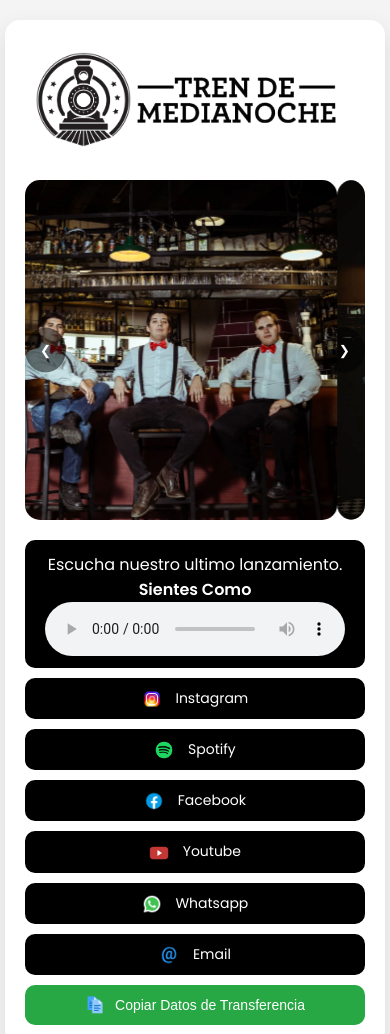
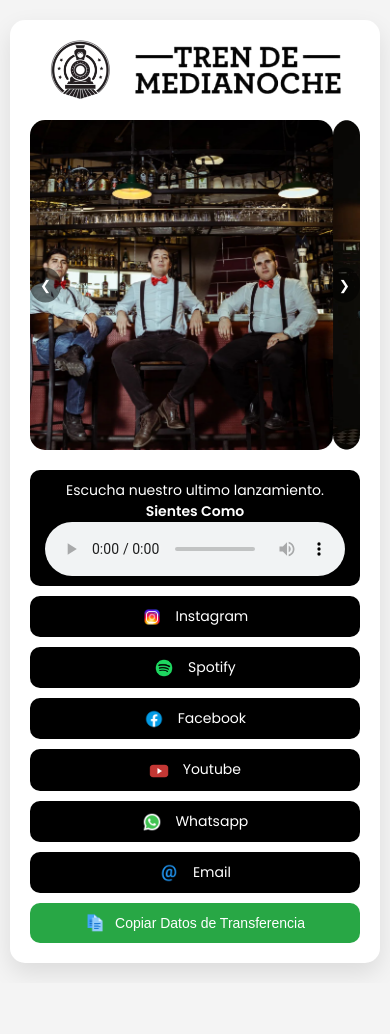
Before and after one commit to nelson4722/nelson4722.github.io, a plain HTML site: page index.html in a window 390 px wide. Shown: the top 1034 px of the page. After the commit the page ends 983 px from the top, so only its background shows below. Drawn offline with Linux system fonts and the light colour scheme.

Commit message:
Update style.css

```diff
--- a/style.css
+++ b/style.css
@@ -246,52 +246,71 @@
 
 /* Estilos para dispositivos móviles */
 @media (max-width: 600px) {
+    /* General */
+    body {
+        font-size: 14px; /* Reducir el tamaño base de la fuente */
+    }
+
+    .logo-wrapper {
+      display: flex; /* Usamos Flexbox para distribuir los elementos en una fila */
+      justify-content: flex-start; /* Alinea los elementos al inicio de la fila */
+      align-items: center; /* Alinea los elementos verticalmente al centro */
+      gap: 1px; /* Controla el espacio entre los dos elementos */
+      padding: 0px;
+   }
+
+    /* Logo */
+    .logo-container {
+   height: 60px; /* Altura del contenedor */
+   width: 30%; /* Anchura del contenedor */
+   background-size: contain; /* Ajusta el tamaño de la imagen al contenedor */
+   background-repeat: no-repeat; /* Evita que la imagen se repita */
+   background-position: center; /* Centra la imagen dentro del contenedor */
+   transition: transform 0.3s ease; /* Efecto de animación */
+}
+
+/* Estilos para el logo */
+.logo {
+   height:60px; /* Altura del logo */
+   width: 65%; /* Anchura del logo */
+   background-size: contain; /* Ajusta el tamaño de la imagen al contenedor */
+   background-repeat: no-repeat; /* Evita que la imagen se repita */
+   background-position: center; /* Centra la imagen dentro del contenedor */
+   transition: transform 0.3s ease; /* Efecto de animación */
+}
+
+    /* Botones */
+    .button-container {
+        gap: 10px; /* Reducir el espacio entre botones */
+    }
+
+    .button, .copy-button, .save-contact-button {
+        font-size: 14px; /* Reducir el tamaño de los botones */
+        padding: 10px 15px; /* Reducir el padding de los botones */
+    }
+
+    .button img, .copy-button img, .save-contact-button img {
+        width: 20px; /* Reducir el tamaño de los íconos */
+        height: 20px;
+    }
+
+    /* Contenedor flotante */
     .floating-container {
-      padding: 20px;
+        padding: 20px; /* Reducir el padding */
     }
 
     .name {
-      font-size: 22px;
-   }
-
-   .button {
-      font-size: 14px;
-      padding: 10px 15px;
-   }
-
-   .copy-button, .save-contact-button {
-      font-size: 14px;
-      padding: 10px 15px;
-   }
-
-   .header-image {
-      border-radius: 10px;
-   }
-
-   .button-container {
-      gap: 10px;
-   }
-
-   .button img, .copy-button img, .save-contact-button img {
-      width: 20px;
-      height: 20px;
-      margin-right: 10px;
+        font-size: 22px; /* Reducir el tamaño del nombre */
+        margin: 10px 0; /* Reducir el margen */
     }
 
     /* Carrusel de imágenes */
     .header-container {
-      max-width: 100%;
-   }
-
-   .header-images {
-      display: flex;
-      transition: transform 0.5s ease-in-out;
+        max-width: 100%; /* Hacer que las imágenes ocupen el 100% del contenedor */
     }
 
     .header-images img {
-      width: 100%;
-      height: auto;
-      border-radius: 15px;
+        width: 100%; /* Asegurarse de que las imágenes no se desborden */
     }
 
     .carousel-buttons {
@@ -309,12 +328,37 @@
         background-color: rgba(0, 0, 0, 0.5);
         color: white;
         border: none;
-      padding: 15px;
+        padding: 10px;
         cursor: pointer;
         border-radius: 50%;
     }
 
+    /* Ajustes en la barra de progreso */
+    .progress-container {
+        width: 100%; /* Asegurarse de que la barra de progreso ocupe todo el ancho disponible */
+    }
 
+    .progress-bar {
+        background: #ff6600;
+        height: 5px;
+        width: 0%;
+        border-radius: 5px;
+    }
 
+    /* Reproductor de audio */
+    .audio {
+        font-size: 14px;
+        padding: 10px 15px;
+        width: 100%;
+    }
 
+    /* Watermark */
+    .watermark {
+        font-size: 12px; /* Reducir el tamaño del watermark */
+        margin-top: 20px;
     }
+
+    .watermark a {
+        font-size: 12px; /* Reducir el tamaño del texto del watermark */
+    }
+}
```
Lines whose indentation alone changed are shown as unchanged.
